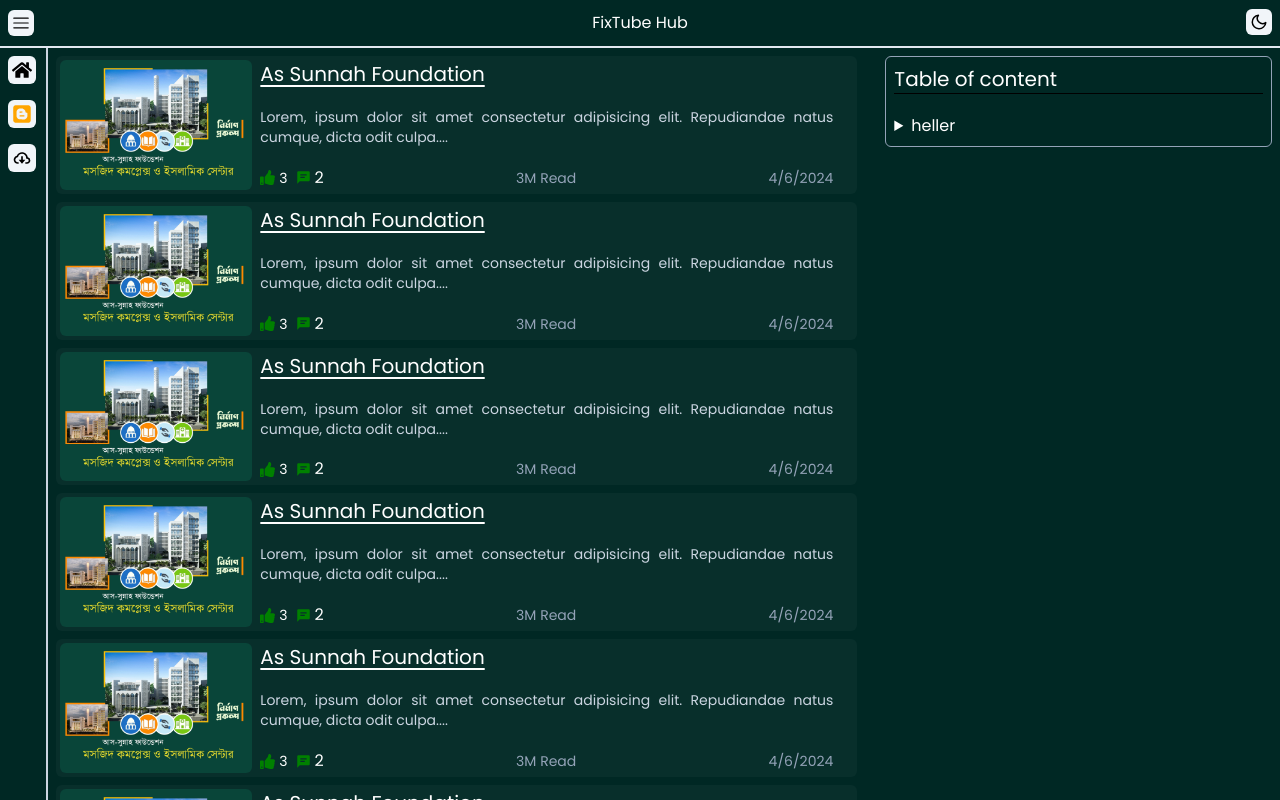
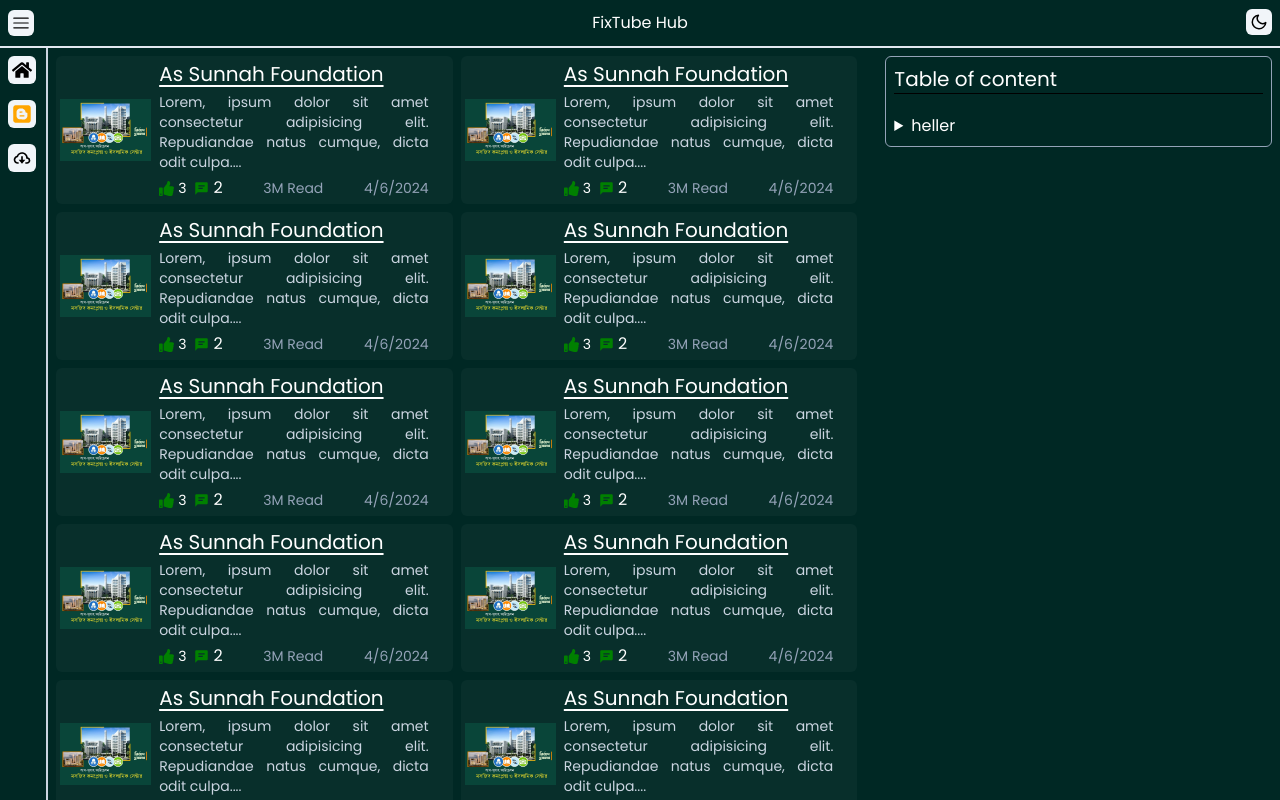
Before and after one commit to ibrahimk4111/ibrahim-khalil, a React (Vite) app: page /#/blogs in a window 1280 px wide. Shown: the top 800 px of the page. Built offline with nearby package versions, Linux system fonts and the light colour scheme.

Commit message:
blog grid fixs

```diff
--- a/src/components/Blogs/Blogs.tsx
+++ b/src/components/Blogs/Blogs.tsx
@@ -7,7 +7,7 @@
       <div className=" grid grid-cols-12 gap-x-3 ">
         {/* left side or news feed */}
         <div className=" md:col-span-8 col-span-12 p-2 flex flex-col gap-2">
-          <div className=" grid lg:grid-cols-1 grid-cols-2 gap-2">
+          <div className=" grid sm:grid-cols-2 grid-cols-1 gap-2">
             {posts.map((post, index) => (
               <BlogPosts key={index} post={post} />
             ))}
```
